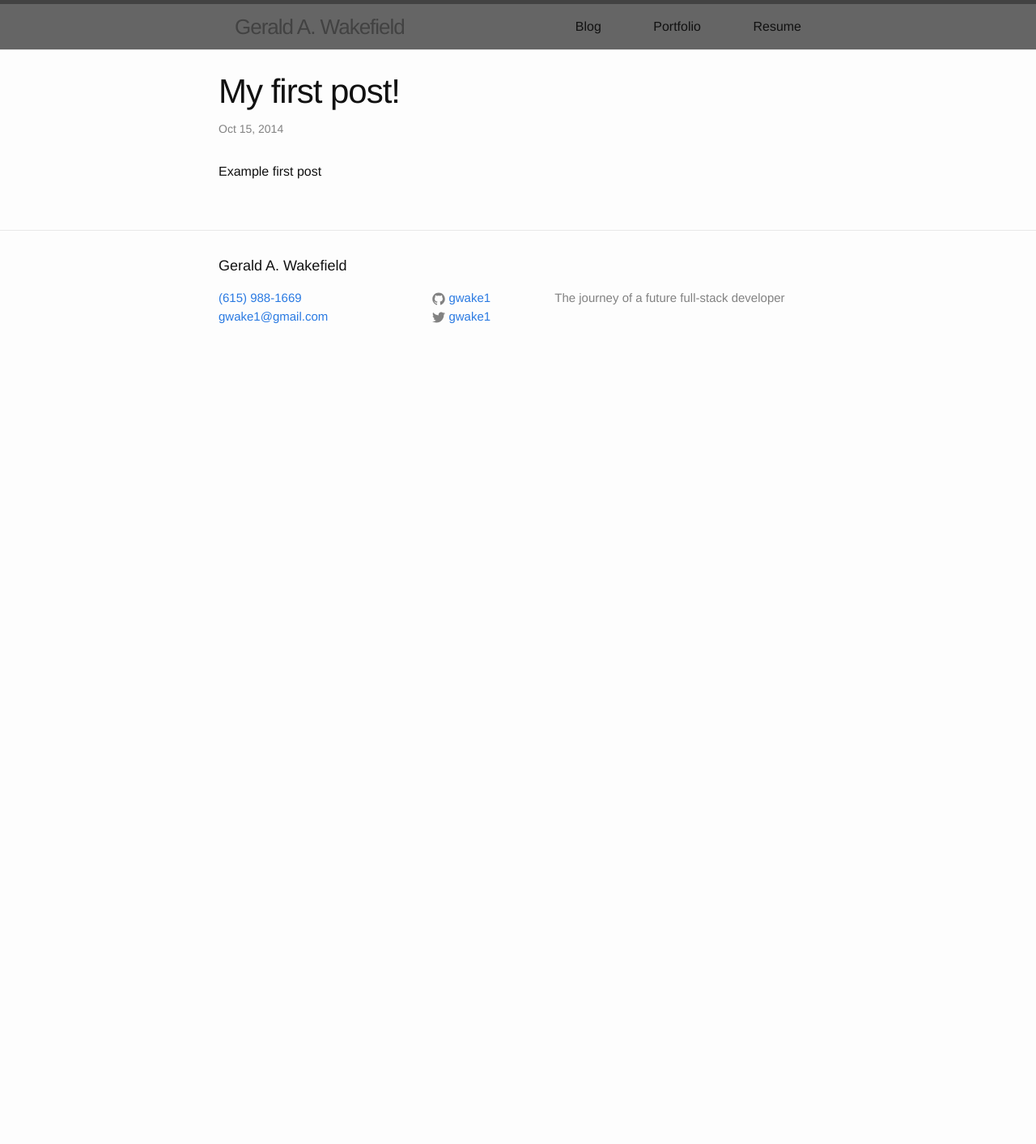
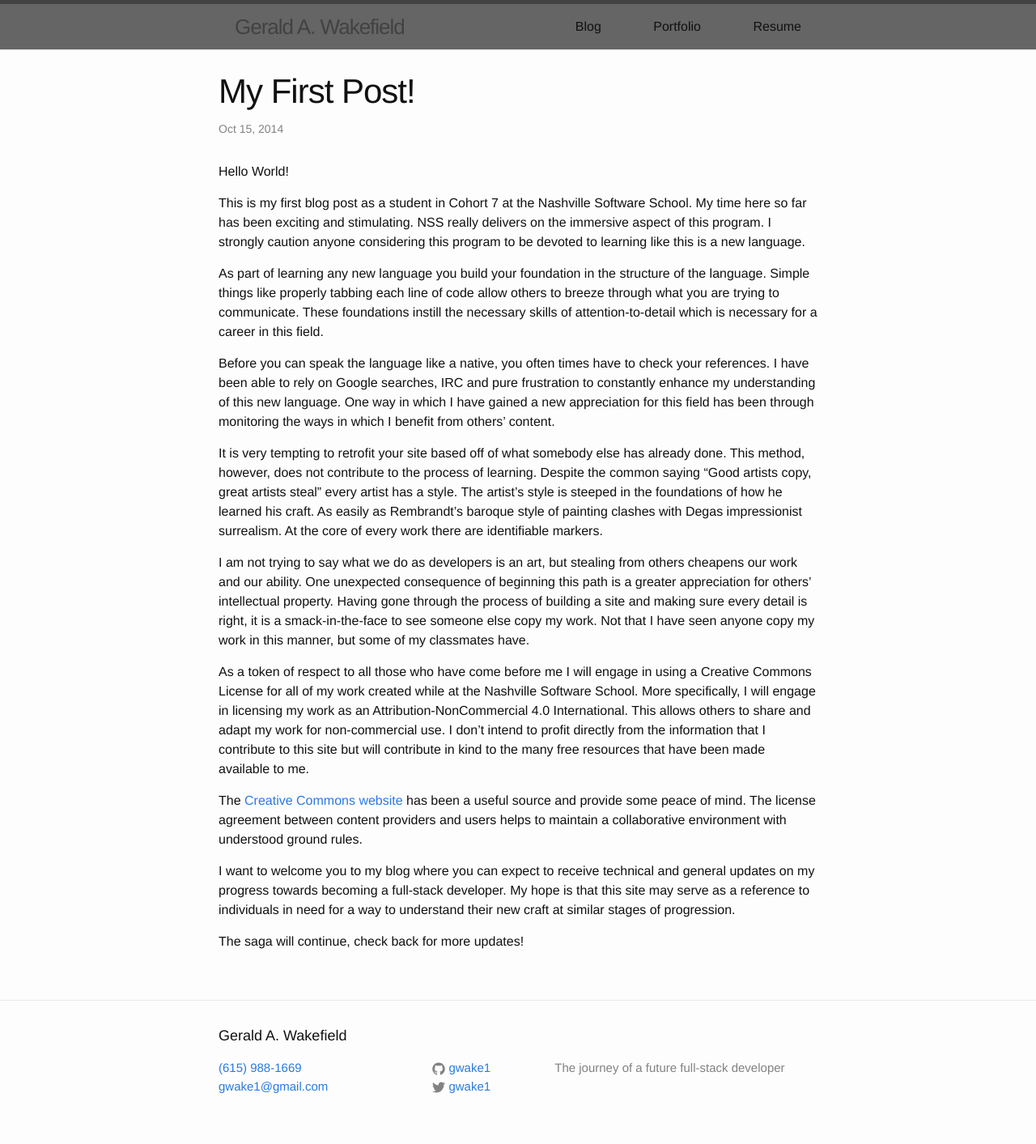
Before and after one commit to gwake1/gwake1.github.io, a Jekyll site: the page built from _posts/2014-10-15-my-first-post.markdown, in a window 1280 px wide. Shown: the whole page at 81% size. Built offline with Jekyll 4.4.1, drawn with Linux system fonts in a browser that asks for light colours; before the commit the page ends 900 px from its top, so only the background shows below that.

Commit message:
First Post Update

```diff
--- a/_posts/2014-10-15-my-first-post.markdown
+++ b/_posts/2014-10-15-my-first-post.markdown
@@ -1,7 +1,25 @@
 ---
 layout: post
-title:  "My first post!"
+title:  "My First Post!"
 date:   2014-10-15 11:24
 categories: jekyll update
 ---
-Example first post
+Hello World!
+
+This is my first blog post as a student in Cohort 7 at the Nashville Software School.  My time here so far has been exciting and stimulating.  NSS really delivers on the immersive aspect of this program.  I strongly caution anyone considering this program to be devoted to learning like this is a new language.
+
+As part of learning any new language you build your foundation in the structure of the language.  Simple things like properly tabbing each line of code allow others to breeze through what you are trying to communicate.  These foundations instill the necessary skills of attention-to-detail which is necessary for a career in this field.
+
+Before you can speak the language like a native, you often times have to check your references.  I have been able to rely on Google searches, IRC and pure frustration to constantly enhance my understanding of this new language.  One way in which I have gained a new appreciation for this field has been through monitoring the ways in which I benefit from others' content.
+
+It is very tempting to retrofit your site based off of what somebody else has already done.  This method, however, does not contribute to the process of learning.  Despite the common saying "Good artists copy, great artists steal" every artist has a style.  The artist's style is steeped in the foundations of how he learned his craft.  As easily as Rembrandt's baroque style of painting clashes with Degas impressionist surrealism.  At the core of every work there are identifiable markers.
+
+I am not trying to say what we do as developers is an art, but stealing from others cheapens our work and our ability.  One unexpected consequence of beginning this path is a greater appreciation for others' intellectual property.  Having gone through the process of building a site and making sure every detail is right, it is a smack-in-the-face to see someone else copy my work.  Not that I have seen anyone copy my work in this manner, but some of my classmates have.
+
+As a token of respect to all those who have come before me I will engage in using a Creative Commons License for all of my work created while at the Nashville Software School.  More specifically, I will engage in licensing my work as an Attribution-NonCommercial 4.0 International.  This allows others to share and adapt my work for non-commercial use.  I don't intend to profit directly from the information that I contribute to this site but will contribute in kind to the many free resources that have been made available to me.
+
+The <a href="https://creativecommons.org/choose/"> Creative Commons website</a> has been a useful source and provide some peace of mind.  The license agreement between content providers and users helps to maintain a collaborative environment with understood ground rules.
+
+I want to welcome you to my blog where you can expect to receive technical and general updates on my progress towards becoming a full-stack developer.  My hope is that this site may serve as a reference to individuals in need for a way to understand their new craft at similar stages of progression.
+
+The saga will continue, check back for more updates!
```
Also changed, not shown: _posts/2014-10-14-welcome-to-jekyll.markdown (deleted, +0 -25 lines), js/main.js (added, +9 -0 lines), _sass/_layout.scss (line endings or trailing spaces), 4 other files.
